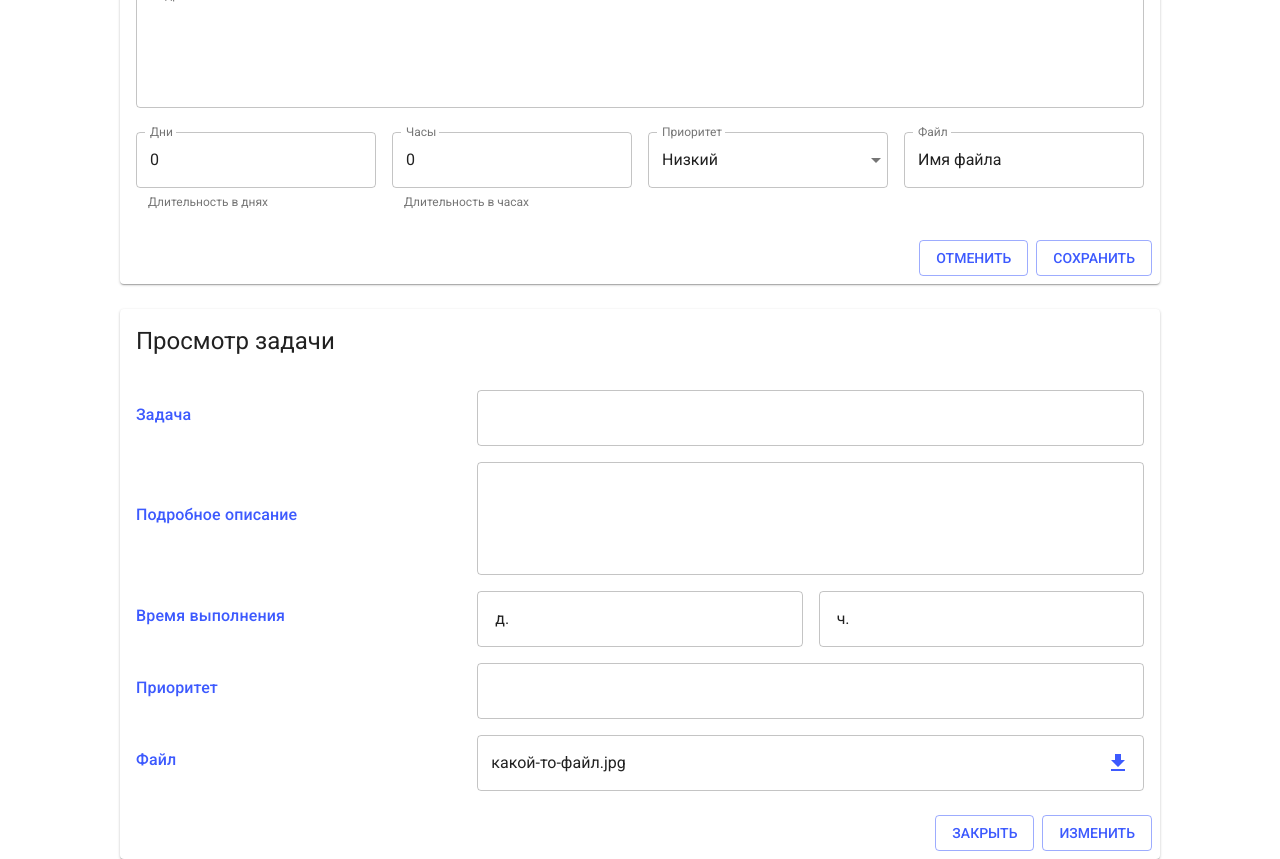
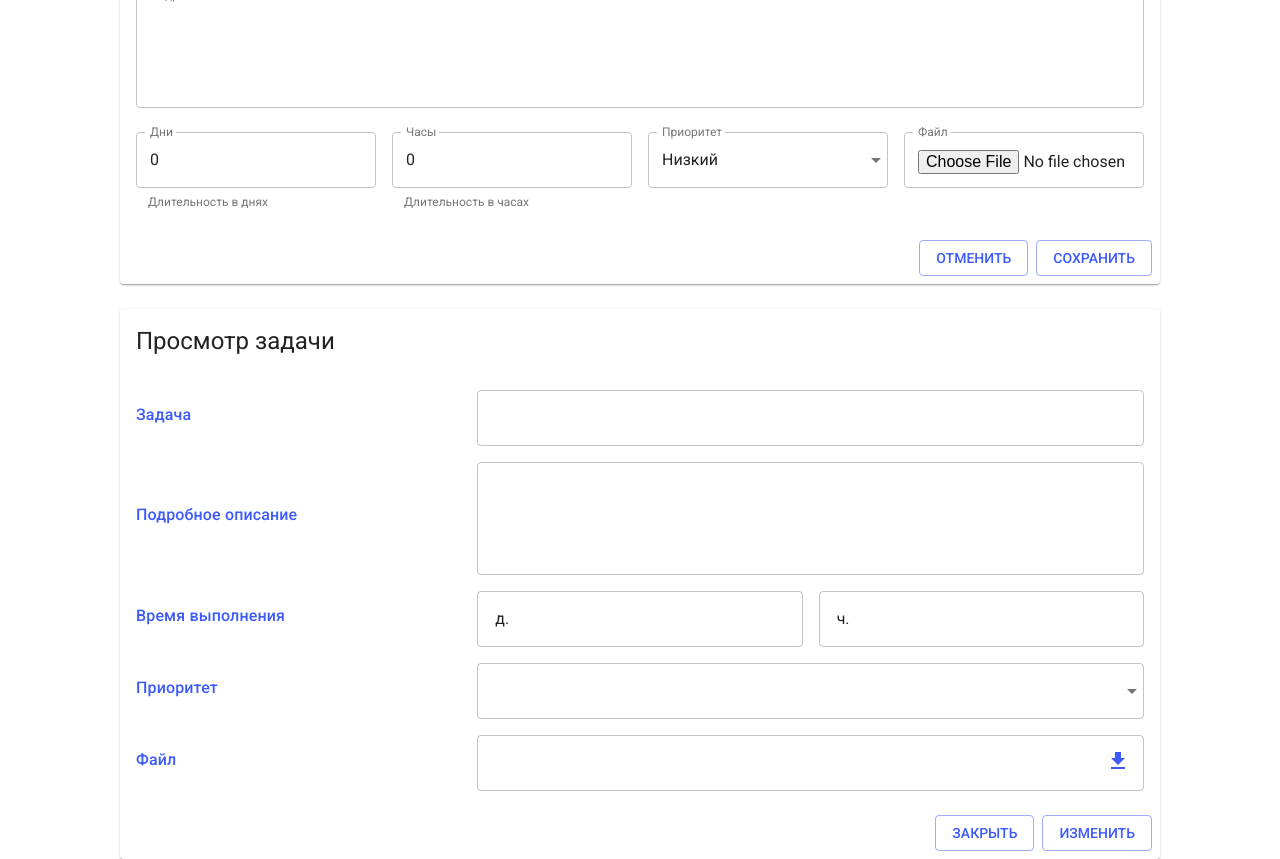
Before and after one commit to neretin-trike/todo, a React (Create React App) app: page / in a window 1280 px wide. Shown: the part 340-1199 px from the top of the page. Built offline with nearby package versions, Linux system fonts and the light colour scheme; no server answers.

Commit message:
fix(js): решение проблемы изменения неконтролируемых объектов

```diff
--- a/src/components/task/creator/AddTaskCard.js
+++ b/src/components/task/creator/AddTaskCard.js
@@ -118,7 +118,8 @@ class AddTaskCard extends Component {
                     label="Файл"
                     margin="normal"
                     variant="outlined"
-                    value="Имя файла"
+                    type="file"
+                    // value="Имя файла"
                     fullWidth
                     InputLabelProps={{
                       shrink: true,
@@ -158,8 +159,8 @@ class AddTaskCard extends Component {
 
           let token = localStorage.getItem("token");
           let formData = new FormData();
+
           let object = {...addFormValues};
-
           object.info = object.additional_data.info;
           object.priority = object.additional_data.priority;
           delete object.additional_data;
--- a/src/components/task/list/TaskTable.js
+++ b/src/components/task/list/TaskTable.js
@@ -116,7 +116,7 @@ const mapDispatchToProps = function(dispatch, ownProps) {
     getTaskInfo: function (event, id) {
       let token = localStorage.getItem("token");
       getTask(id, token).
-        then(json => dispatch(getTaskViewerInfo(json)));
+        then(json =>  dispatch(getTaskViewerInfo(json)))
     },
     changeHandlePlannedTask: function(event, id) {
       dispatch(markTaskAsDone(id));
--- a/src/components/task/viewer/ViewTaskCard.js
+++ b/src/components/task/viewer/ViewTaskCard.js
@@ -14,6 +14,7 @@ import CardContent from '@material-ui/core/CardContent';
 import CardActions from '@material-ui/core/CardActions';
 import TextField from '@material-ui/core/TextField';
 import InputAdornment from '@material-ui/core/InputAdornment';
+import MenuItem from '@material-ui/core/MenuItem';
 
 function getPriorityText(level) {
   let priorityArr = ["Низкий", "Средний", "Высокий"];
@@ -41,6 +42,7 @@ class CustomTypographyCard extends Component {
 class ViewTaskCard extends Component {
     render() {
       let item = this.props.viewFormValues;
+      console.log(item);
       return (
         <Card className="custom-card">
           <CardHeader
@@ -97,10 +99,15 @@ class ViewTaskCard extends Component {
               <Grid item xs={8}>
                 <TextField
                   readOnly
-                  value={getPriorityText(item.additional_data.priority)}
+                  select
+                  value={item.additional_data.priority}
                   variant="outlined"
                   fullWidth
-                />
+                >
+                    <MenuItem value="0">Низкий</MenuItem>>
+                    <MenuItem value="1">Средний</MenuItem>>
+                    <MenuItem value="2">Высокий</MenuItem>
+                </TextField>
               </Grid>
               <Grid item xs={4}>
               <CustomTypographyCard>Файл</CustomTypographyCard>
@@ -108,15 +115,17 @@ class ViewTaskCard extends Component {
               <Grid item xs={8}>
                 <TextField
                   readOnly
-                  value="какой-то-файл.jpg"
+                  value={item.attachment_filename === null? "Файл отсутствует" : item.attachment_filename }
                   variant="outlined"
                   fullWidth
                   InputProps={{
                     endAdornment: (
                       <InputAdornment position="end">
-                        <SvgIcon color="secondary">
-                          <path d="M5,20H19V18H5M19,9H15V3H9V9H5L12,16L19,9Z" />
-                        </SvgIcon>
+                        <a href={"http://localhost:8000"+item.attachment}>
+                          <SvgIcon color="secondary">
+                            <path d="M5,20H19V18H5M19,9H15V3H9V9H5L12,16L19,9Z" />
+                          </SvgIcon>
+                        </a>
                       </InputAdornment>
                     )
                   }}
--- a/src/reducers/reducer.js
+++ b/src/reducers/reducer.js
@@ -11,11 +11,13 @@ const initialState = {
             priority: "0",
         },
         userid: "1",
+        attachmentFile: "",
     },
     viewFormValues: {
         description: "",
         duration_days: "",
         duration_hours: "",
+        attachment_filename: "",
         additional_data: {
             info: "",
             priority: "",
```
